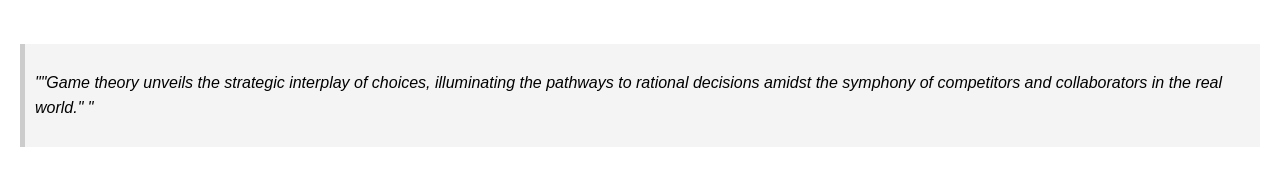
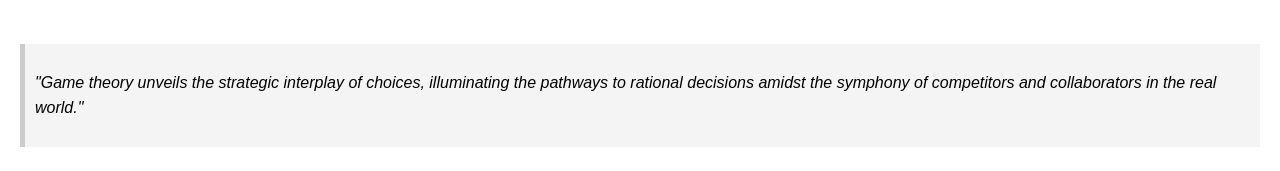
Before and after one commit to JizhengLiNick/GameTheoryClub, a plain HTML site: page index.html in a window 1280 px wide. Shown: the part 515-686 px from the top of the page. Drawn offline with Linux system fonts and the light colour scheme.

Commit message:
Update index.html

```diff
--- a/index.html
+++ b/index.html
@@ -29,8 +29,7 @@
     </section>
 
     <blockquote>
-        <p>""Game theory unveils the strategic interplay of choices, illuminating the pathways to rational decisions amidst the symphony of competitors and collaborators in the real world."
-"</p>
+        <p>"Game theory unveils the strategic interplay of choices, illuminating the pathways to rational decisions amidst the symphony of competitors and collaborators in the real world."</p>
     </blockquote>
 
     <section id="team">
```
